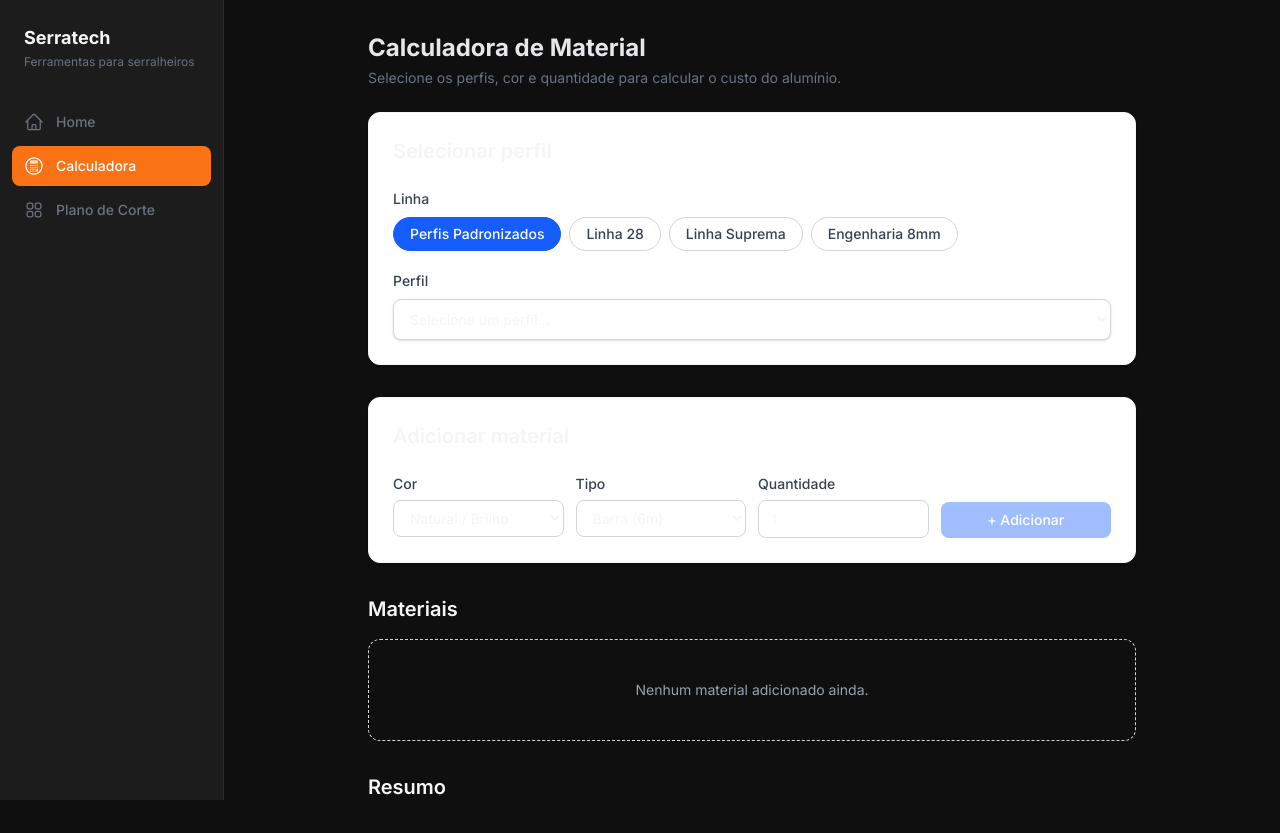
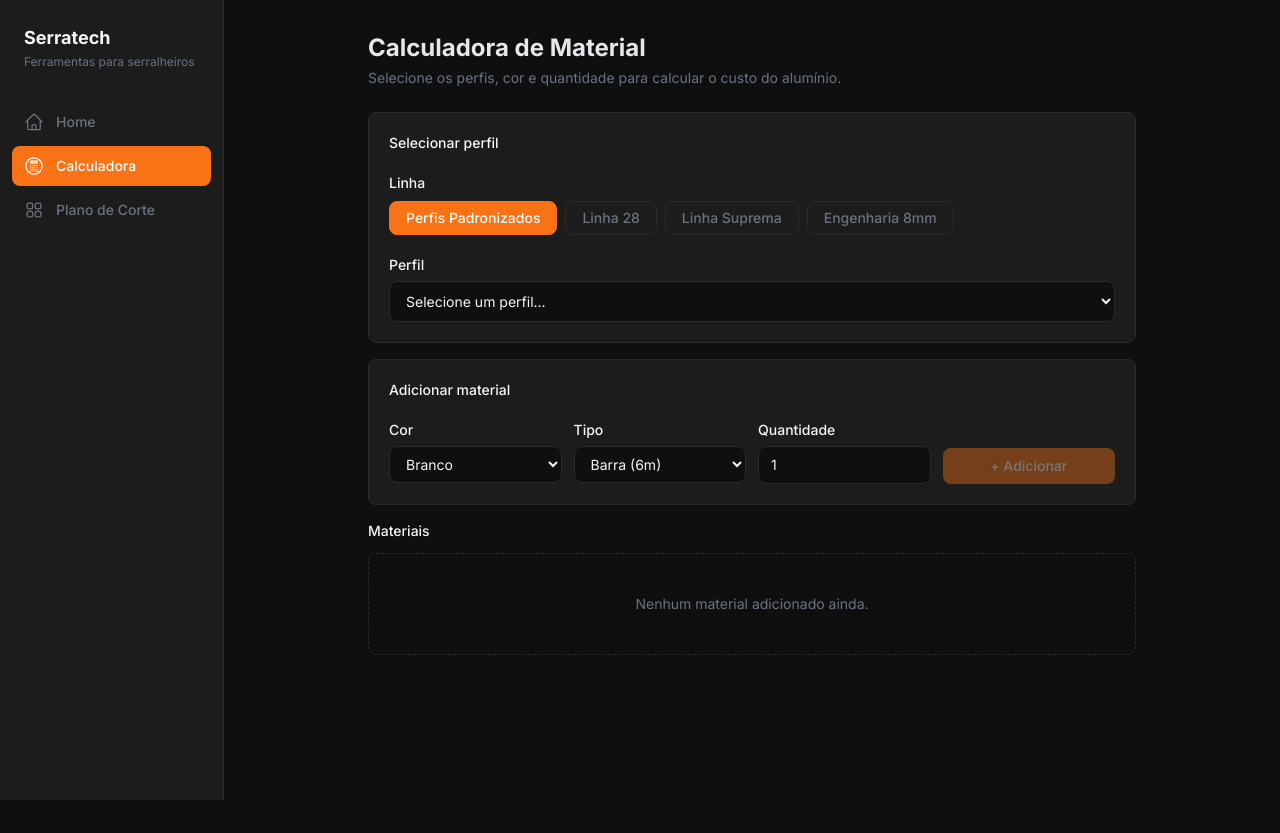
Before and after one commit to guigvd/sos-serralheiro, a Next.js app: page /calculadora in a window 1280 px wide. After the commit the page ends 800 px from the top, so only its background shows below. Built offline with nearby package versions, Linux system fonts and the light colour scheme.

Commit message:
style: correção da selecionar perfis

```diff
--- a/components/calculadora/Calculadora.tsx
+++ b/components/calculadora/Calculadora.tsx
@@ -1,18 +1,8 @@
 'use client'
 
 import { useState } from 'react'
-import Image from 'next/image'
-
-import type {
-  Cor,
-  ItemLista,
-  Linha,
-  Perfil,
-  TipoCompra,
-} from '@/types'
-
+import type { Cor, ItemLista, Linha, Perfil, TipoCompra } from '@/types'
 import { calcularTotais } from '@/lib/calculos'
-
 import SeletorPerfil from './SeletorPerfil'
 import FormularioItem from './FormularioItem'
 import ListaItens from './ListaItens'
@@ -20,98 +10,50 @@ import Resumo from './Resumo'
 
 export default function Calculadora() {
   const [linha, setLinha] = useState<Linha>('Perfis Padronizados')
-
   const [perfil, setPerfil] = useState<Perfil | null>(null)
-
-  const [cor, setCor] = useState<Cor>('brilho')
-
+  const [cor, setCor] = useState<Cor>('branco')
   const [tipo, setTipo] = useState<TipoCompra>('barra')
-
   const [qtd, setQtd] = useState(1)
-
   const [lista, setLista] = useState<ItemLista[]>([])
 
   function handleLinhaChange(novaLinha: Linha) {
     setLinha(novaLinha)
-
-    // Ao trocar de linha, o perfil selecionado deixa de ser válido.
     setPerfil(null)
   }
 
   function adicionarItem() {
     if (!perfil) return
-
-    const novoItem: ItemLista = {
+    setLista((atual) => [...atual, {
       id: crypto.randomUUID(),
-      perfil,
-      cor,
-      tipo,
-      qtd,
-    }
-
-    setLista((atual) => [...atual, novoItem])
-
-    // Volta a quantidade para 1 depois de adicionar.
+      perfil, cor, tipo, qtd,
+    }])
     setQtd(1)
   }
 
   function removerItem(id: string) {
-    setLista((atual) =>
-      atual.filter((item) => item.id !== id)
-    )
+    setLista((atual) => atual.filter((item) => item.id !== id))
   }
 
   const totais = calcularTotais(lista)
 
   return (
-    <div className="space-y-8">
-      {/* Seleção do perfil */}
-      <section className="rounded-xl border bg-white p-6 shadow-sm">
-        <h2 className="mb-6 text-xl font-semibold">
+    <div className="space-y-4">
+      <div className="rounded-lg border border-[#2a2a2a] bg-[#1c1c1c] p-5">
+        <h2 className="mb-5 text-sm font-medium text-[#f5f5f5]">
           Selecionar perfil
         </h2>
-
         <SeletorPerfil
           linha={linha}
           perfil={perfil}
           onLinhaChange={handleLinhaChange}
           onPerfilChange={setPerfil}
         />
-      </section>
+      </div>
 
-      {/* Configuração do material */}
-      <section className="rounded-xl border bg-white p-6 shadow-sm">
-        <h2 className="mb-6 text-xl font-semibold">
+      <div className="rounded-lg border border-[#2a2a2a] bg-[#1c1c1c] p-5">
+        <h2 className="mb-5 text-sm font-medium text-[#f5f5f5]">
           Adicionar material
         </h2>
-
-        {perfil && (
-          <div className="mb-6 rounded-lg bg-gray-50 p-4 flex justify-between">
-            <div>
-              <p className="text-sm text-gray-500">
-                Perfil selecionado
-              </p>
-
-              <p className="font-semibold">
-                {perfil.cod}
-              </p>
-
-              <p className="text-sm text-gray-500">
-                {perfil.peso.toFixed(3)} kg/m
-              </p>
-            </div>
-
-            <Image
-              // src={`/images/perfis/${perfil.cod}.png`}
-              src="/perfis/176.png"
-              alt={`Perfil ${perfil.cod}`}
-              width={100}
-              height={100}
-              className="h-auto w-auto"
-            />
-          </div>
-        )}
-
         <FormularioItem
           perfil={perfil}
           cor={cor}
@@ -122,32 +64,19 @@ export default function Calculadora() {
           onQtdChange={setQtd}
           onAdicionar={adicionarItem}
         />
-      </section>
+      </div>
 
-      {/* Lista */}
-      <section className="space-y-4">
-        <h2 className="text-xl font-semibold">
-          Materiais
-        </h2>
+      <div className="space-y-3">
+        <h2 className="text-sm font-medium text-[#f5f5f5]">Materiais</h2>
+        <ListaItens lista={lista} onRemover={removerItem} />
+      </div>
 
-        <ListaItens
-          lista={lista}
-          onRemover={removerItem}
-        />
-      </section>
-
-      {/* Resumo */}
-      <section className="space-y-4">
-        <h2 className="text-xl font-semibold">
-          Resumo
-        </h2>
-
-        <Resumo
-          pecas={totais.pecas}
-          peso={totais.peso}
-          custo={totais.custo}
-        />
-      </section>
+      {totais.pecas > 0 && (
+        <div className="space-y-3">
+          <h2 className="text-sm font-medium text-[#f5f5f5]">Resumo</h2>
+          <Resumo pecas={totais.pecas} peso={totais.peso} custo={totais.custo} />
+        </div>
+      )}
     </div>
   )
 }
--- a/components/calculadora/FormularioItem.tsx
+++ b/components/calculadora/FormularioItem.tsx
@@ -17,31 +17,28 @@ type Props = {
 const cores: Cor[] = ['brilho', 'branco', 'preto', 'amadeirado']
 const tipos: TipoCompra[] = ['barra', 'pedaco']
 
-export default function FormularioItem({
-  perfil,
-  cor,
-  tipo,
-  qtd,
-  onCorChange,
-  onTipoChange,
-  onQtdChange,
-  onAdicionar,
-}: Props) {
+export default function FormularioItem({ perfil, cor, tipo, qtd, onCorChange, onTipoChange, onQtdChange, onAdicionar }: Props) {
   const precoAtual = precos[cor][tipo]
 
   return (
     <div className="space-y-4">
+      {perfil && (
+        <div className="rounded-lg border border-[#f97316]/30 bg-[#f97316]/10 px-4 py-3 text-sm">
+          <span className="font-semibold text-[#f97316]">{perfil.cod}</span>
+          <span className="ml-2 text-[#f5f5f5]">{perfil.peso.toFixed(3)} kg/m</span>
+        </div>
+      )}
 
       <div className="grid grid-cols-2 gap-3 sm:grid-cols-4">
         <div>
-          <label htmlFor="cor" className="mb-1.5 block text-sm font-medium text-gray-700">
+          <label htmlFor="cor" className="mb-1.5 block text-sm font-medium text-[#f5f5f5]">
             Cor
           </label>
           <select
             id="cor"
             value={cor}
             onChange={(e) => onCorChange(e.target.value as Cor)}
-            className="w-full rounded-lg border border-gray-300 bg-white px-3 py-2 text-sm focus:border-blue-500 focus:outline-none focus:ring-1 focus:ring-blue-500"
+            className="w-full rounded-lg border border-[#2a2a2a] bg-[#0f0f0f] px-3 py-2 text-sm text-[#f5f5f5] focus:border-[#f97316] focus:outline-none"
           >
             {cores.map((c) => (
               <option key={c} value={c}>{nomesCores[c]}</option>
@@ -50,14 +47,14 @@ export default function FormularioItem({
         </div>
 
         <div>
-          <label htmlFor="tipo" className="mb-1.5 block text-sm font-medium text-gray-700">
+          <label htmlFor="tipo" className="mb-1.5 block text-sm font-medium text-[#f5f5f5]">
             Tipo
           </label>
           <select
             id="tipo"
             value={tipo}
             onChange={(e) => onTipoChange(e.target.value as TipoCompra)}
-            className="w-full rounded-lg border border-gray-300 bg-white px-3 py-2 text-sm focus:border-blue-500 focus:outline-none focus:ring-1 focus:ring-blue-500"
+            className="w-full rounded-lg border border-[#2a2a2a] bg-[#0f0f0f] px-3 py-2 text-sm text-[#f5f5f5] focus:border-[#f97316] focus:outline-none"
           >
             {tipos.map((t) => (
               <option key={t} value={t}>{nomesTipos[t]}</option>
@@ -66,7 +63,7 @@ export default function FormularioItem({
         </div>
 
         <div>
-          <label htmlFor="quantidade" className="mb-1.5 block text-sm font-medium text-gray-700">
+          <label htmlFor="quantidade" className="mb-1.5 block text-sm font-medium text-[#f5f5f5]">
             Quantidade
           </label>
           <input
@@ -75,7 +72,7 @@ export default function FormularioItem({
             min={1}
             value={qtd}
             onChange={(e) => onQtdChange(Math.max(1, Number(e.target.value)))}
-            className="w-full rounded-lg border border-gray-300 px-3 py-2 text-sm focus:border-blue-500 focus:outline-none focus:ring-1 focus:ring-blue-500"
+            className="w-full rounded-lg border border-[#2a2a2a] bg-[#0f0f0f] px-3 py-2 text-sm text-[#f5f5f5] focus:border-[#f97316] focus:outline-none"
           />
         </div>
 
@@ -84,7 +81,7 @@ export default function FormularioItem({
             type="button"
             disabled={!perfil}
             onClick={onAdicionar}
-            className="w-full rounded-lg bg-blue-600 px-4 py-2 text-sm font-medium text-white transition hover:bg-blue-700 disabled:cursor-not-allowed disabled:opacity-40"
+            className="w-full rounded-lg bg-[#f97316] px-4 py-2 text-sm font-medium text-white transition hover:bg-[#ea6c0a] disabled:cursor-not-allowed disabled:opacity-40"
           >
             + Adicionar
           </button>
--- a/components/calculadora/ListaItens.tsx
+++ b/components/calculadora/ListaItens.tsx
@@ -12,53 +12,48 @@ type Props = {
 export default function ListaItens({ lista, onRemover }: Props) {
   if (lista.length === 0) {
     return (
-      <div className="rounded-xl border border-dashed border-gray-300 p-10 text-center text-sm text-gray-400">
+      <div className="rounded-lg border border-dashed border-[#2a2a2a] p-10 text-center text-sm text-[#6b7280]">
         Nenhum material adicionado ainda.
       </div>
     )
   }
 
   return (
-    <div className="overflow-hidden rounded-xl border border-gray-200 bg-white shadow-sm">
+    <div className="overflow-hidden rounded-lg border border-[#2a2a2a]">
       <div className="overflow-x-auto">
         <table className="w-full min-w-[640px] text-sm">
           <thead>
-            <tr className="border-b bg-gray-50 text-left text-xs font-medium uppercase tracking-wide text-gray-500">
-              <th className="px-4 py-3">Perfil</th>
-              <th className="px-4 py-3">Cor</th>
-              <th className="px-4 py-3">Tipo</th>
-              <th className="px-4 py-3 text-right">Qtd</th>
-              <th className="px-4 py-3 text-right">Metros</th>
-              <th className="px-4 py-3 text-right">Peso</th>
-              <th className="px-4 py-3 text-right">Custo</th>
+            <tr className="border-b border-[#2a2a2a] bg-[#1c1c1c]">
+              <th className="px-4 py-3 text-left text-xs font-medium text-[#6b7280]">Perfil</th>
+              <th className="px-4 py-3 text-left text-xs font-medium text-[#6b7280]">Cor</th>
+              <th className="px-4 py-3 text-left text-xs font-medium text-[#6b7280]">Tipo</th>
+              <th className="px-4 py-3 text-right text-xs font-medium text-[#6b7280]">Qtd</th>
+              <th className="px-4 py-3 text-right text-xs font-medium text-[#6b7280]">Metros</th>
+              <th className="px-4 py-3 text-right text-xs font-medium text-[#6b7280]">Peso</th>
+              <th className="px-4 py-3 text-right text-xs font-medium text-[#6b7280]">Custo</th>
               <th className="px-4 py-3"></th>
             </tr>
           </thead>
-          <tbody className="divide-y divide-gray-100">
+          <tbody className="divide-y divide-[#2a2a2a] bg-[#1c1c1c]">
             {lista.map((item) => {
               const { metros, peso, custo } = calcularItem(item)
               return (
-                <tr key={item.id} className="hover:bg-gray-50">
-                  <td className="px-4 py-3 font-medium text-gray-900">
-                    {item.perfil.cod}
+                <tr key={item.id} className="transition-colors hover:bg-[#2a2a2a]">
+                  <td className="px-4 py-3">
+                    <span className="font-medium text-[#f97316]">{item.perfil.cod}</span>
+                    <span className="ml-2 text-xs text-[#6b7280]">{item.perfil.linha}</span>
                   </td>
-                  <td className="px-4 py-3 text-gray-600">{nomesCores[item.cor]}</td>
-                  <td className="px-4 py-3 text-gray-600">{nomesTipos[item.tipo]}</td>
-                  <td className="px-4 py-3 text-right">{item.qtd}</td>
-                  <td className="px-4 py-3 text-right text-gray-600">
-                    {metros.toFixed(0)}m
-                  </td>
-                  <td className="px-4 py-3 text-right text-gray-600">
-                    {formatarPeso(peso)}
-                  </td>
-                  <td className="px-4 py-3 text-right font-semibold text-gray-900">
-                    {formatarMoeda(custo)}
-                  </td>
+                  <td className="px-4 py-3 text-[#f5f5f5]">{nomesCores[item.cor]}</td>
+                  <td className="px-4 py-3 text-[#f5f5f5]">{nomesTipos[item.tipo]}</td>
+                  <td className="px-4 py-3 text-right text-[#f5f5f5]">{item.qtd}</td>
+                  <td className="px-4 py-3 text-right text-[#6b7280]">{metros.toFixed(0)}m</td>
+                  <td className="px-4 py-3 text-right text-[#6b7280]">{formatarPeso(peso)}</td>
+                  <td className="px-4 py-3 text-right font-medium text-[#f5f5f5]">{formatarMoeda(custo)}</td>
                   <td className="px-4 py-3 text-right">
                     <button
                       type="button"
                       onClick={() => onRemover(item.id)}
-                      className="text-xs text-red-500 hover:text-red-700 hover:underline"
+                      className="text-xs text-red-400 hover:text-red-300"
                     >
                       Remover
                     </button>
--- a/components/calculadora/SeletorPerfil.tsx
+++ b/components/calculadora/SeletorPerfil.tsx
@@ -10,28 +10,23 @@ type Props = {
   onPerfilChange: (perfil: Perfil) => void
 }
 
-export default function SeletorPerfil({
-  linha,
-  perfil,
-  onLinhaChange,
-  onPerfilChange,
-}: Props) {
+export default function SeletorPerfil({ linha, perfil, onLinhaChange, onPerfilChange }: Props) {
   const perfis = perfis_por_linha[linha] ?? []
 
   return (
     <div className="space-y-5">
       <div>
-        <p className="mb-2 text-sm font-medium text-gray-700">Linha</p>
+        <p className="mb-2 text-sm font-medium text-[#f5f5f5]">Linha</p>
         <div className="flex flex-wrap gap-2">
           {linhas.map((item) => (
             <button
               key={item}
               type="button"
               onClick={() => onLinhaChange(item)}
-              className={`rounded-full border px-4 py-1.5 text-sm font-medium transition ${
+              className={`rounded-lg border px-4 py-1.5 text-sm font-medium transition ${
                 linha === item
-                  ? 'border-blue-600 bg-blue-600 text-white'
-                  : 'border-gray-300 bg-white text-gray-700 hover:border-blue-400 hover:text-blue-600'
+                  ? 'border-[#f97316] bg-[#f97316] text-white'
+                  : 'border-[#2a2a2a] text-[#6b7280] hover:border-[#f97316] hover:text-[#f97316]'
               }`}
             >
               {item}
@@ -41,10 +36,7 @@ export default function SeletorPerfil({
       </div>
 
       <div>
-        <label
-          htmlFor="perfil"
-          className="mb-2 block text-sm font-medium text-gray-700"
-        >
+        <label htmlFor="perfil" className="mb-1.5 block text-sm font-medium text-[#f5f5f5]">
           Perfil
         </label>
         <select
@@ -54,12 +46,12 @@ export default function SeletorPerfil({
             const selecionado = perfis.find((p) => p.cod === e.target.value)
             if (selecionado) onPerfilChange(selecionado)
           }}
-          className="w-full rounded-lg border border-gray-300 bg-white px-3 py-2.5 text-sm shadow-sm focus:border-blue-500 focus:outline-none focus:ring-1 focus:ring-blue-500"
+          className="w-full rounded-lg border border-[#2a2a2a] bg-[#0f0f0f] px-3 py-2.5 text-sm text-[#f5f5f5] focus:border-[#f97316] focus:outline-none"
         >
           <option value="">Selecione um perfil...</option>
           {perfis.map((p) => (
             <option key={p.cod} value={p.cod}>
-              {p.cod}
+              {p.cod} — {p.peso.toFixed(3)} kg/m
             </option>
           ))}
         </select>
```
Also changed, not shown: components/calculadora/Resumo.tsx (+13 -15 lines).
